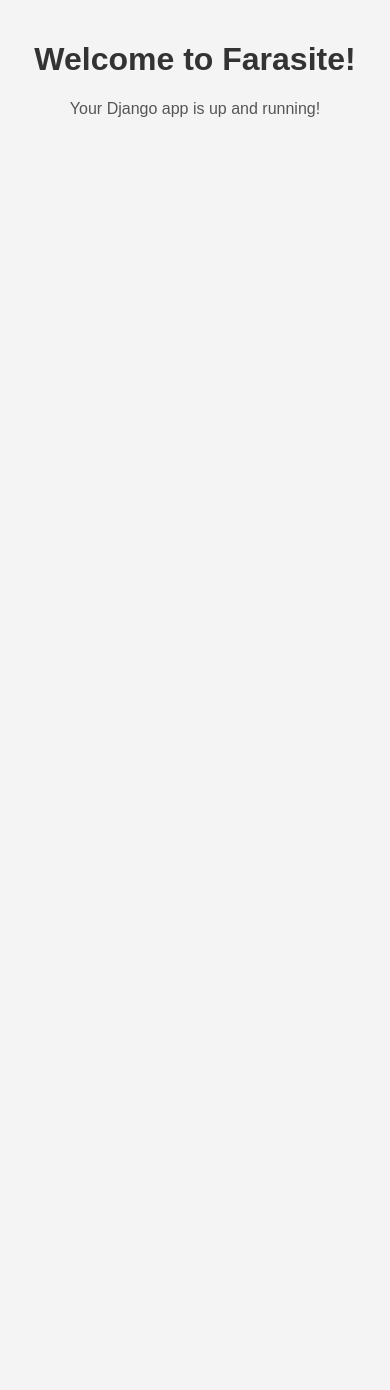
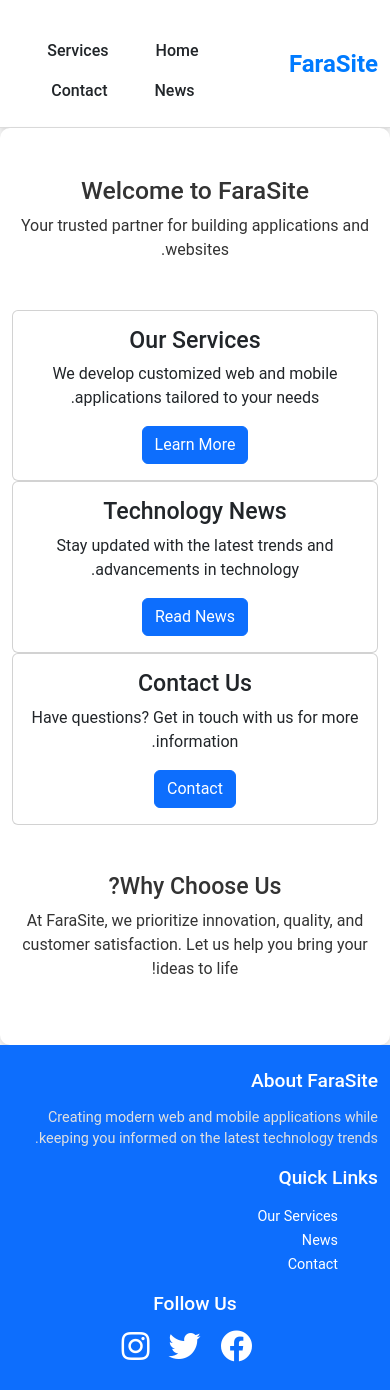
Before and after one commit to nimakoohi/farasite, a Django app: page / in a window 390 px wide. Before the commit the page ends 117 px from the top, so only its background shows below. Run offline with Django 5.2, Linux system fonts and the light colour scheme.

Commit message:
feat: Enhance base template and CSS for a more professional design
- Updated `base.html`:
  - Added a sticky header with improved navigation.
  - Redesigned the footer with grid layout, quick links, and social media integration.
  - Improved layout structure for better readability and user experience.

- Updated `BaseStyle.css`:
  - Defined a consistent color scheme and typography.
  - Enhanced header and navigation styling with hover effects and spacing.
  - Redesigned footer styling with responsive grids and polished social media links.
  - Styled the main content area with background, shadows, and border-radius.
  - Added responsive styles for mobile devices.

These changes improve the site's aesthetics, usability, and responsiveness.

```diff
--- /dev/null
+++ b/farasite_project/farasite/static/BaseStyle.css
@@ -0,0 +1,95 @@
+/* Typography and Color Scheme */
+body {
+    font-family: 'Roboto', sans-serif;
+    font-size: 16px;
+    color: #333;
+    background-color: #f4f4f4;
+    margin: 0;
+    padding: 0;
+}
+
+a {
+    text-decoration: none;
+}
+
+a:hover {
+    text-decoration: underline;
+}
+
+/* Header Styling */
+.site-header {
+    background-color: #ffffff;
+    border-bottom: 1px solid #ddd;
+}
+
+.site-header .navbar-brand {
+    font-size: 1.5rem;
+    color: #007bff;
+}
+
+.site-header .nav-link {
+    font-weight: 500;
+    margin-right: 15px;
+    transition: color 0.3s;
+}
+
+.site-header .nav-link:hover {
+    color: #0056b3;
+}
+
+/* Main Content */
+main {
+    background: #fff;
+    padding: 20px;
+    border-radius: 10px;
+    box-shadow: 0px 2px 5px rgba(0, 0, 0, 0.1);
+}
+
+/* Footer Styling */
+.site-footer {
+    background-color: #007bff;
+    color: #fff;
+    padding: 30px 0;
+}
+
+.site-footer h5 {
+    font-size: 1.2rem;
+    margin-bottom: 15px;
+}
+
+.site-footer p, .site-footer a {
+    font-size: 0.9rem;
+    color: #e0e0e0;
+}
+
+.site-footer a:hover {
+    color: #ffffff;
+}
+
+.site-footer .text-center a {
+    color: #fff;
+    margin-right: 15px;
+    font-size: 1.5rem;
+}
+
+/* Utility Classes */
+.text-primary {
+    color: #007bff !important;
+}
+
+.shadow-sm {
+    box-shadow: 0 2px 5px rgba(0, 0, 0, 0.1) !important;
+}
+
+/* Responsive Design */
+@media (max-width: 768px) {
+    .site-header {
+        flex-direction: column;
+        text-align: center;
+    }
+
+    .site-header .nav {
+        margin-top: 15px;
+        justify-content: center;
+    }
+}
--- /dev/null
+++ b/farasite_project/farasite/templates/base.html
@@ -0,0 +1,60 @@
+{% load static %}
+<!DOCTYPE html>
+<html lang="fa" dir="rtl">
+<head>
+    <meta charset="UTF-8">
+    <link rel="icon" href="{% static 'img/favicon_Farasite.png' %}" type="image/png">
+    <meta name="viewport" content="width=device-width, initial-scale=1.0">
+    <link href="https://cdnjs.cloudflare.com/ajax/libs/font-awesome/5.15.4/css/all.min.css" rel="stylesheet">
+    <link href="https://cdn.jsdelivr.net/npm/bootstrap@5.3.0-alpha3/dist/css/bootstrap.min.css" rel="stylesheet">
+    <link rel="stylesheet" href="{% static 'BaseStyle.css' %}">
+    <title>{% block title %}FaraSite{% endblock %}</title>
+</head>
+<body>
+    <header class="site-header shadow-sm">
+        <div class="container d-flex justify-content-between align-items-center py-3">
+            <a class="navbar-brand fw-bold text-primary" href="/">FaraSite</a>
+            <nav>
+                <ul class="nav">
+                    <li class="nav-item"><a class="nav-link text-dark" href="/">Home</a></li>
+                    <li class="nav-item"><a class="nav-link text-dark" href="/services">Services</a></li>
+                    <li class="nav-item"><a class="nav-link text-dark" href="/news">News</a></li>
+                    <li class="nav-item"><a class="nav-link text-dark" href="/contact">Contact</a></li>
+                </ul>
+            </nav>
+        </div>
+    </header>
+
+    <main class="container py-5">
+        {% block content %}
+        {% endblock %}
+    </main>
+
+    <footer class="site-footer bg-primary text-white py-4">
+        <div class="container">
+            <div class="row">
+                <div class="col-md-4">
+                    <h5>About FaraSite</h5>
+                    <p>Creating modern web and mobile applications while keeping you informed on the latest technology trends.</p>
+                </div>
+                <div class="col-md-4">
+                    <h5>Quick Links</h5>
+                    <ul class="list-unstyled">
+                        <li><a class="text-white" href="/services">Our Services</a></li>
+                        <li><a class="text-white" href="/news">News</a></li>
+                        <li><a class="text-white" href="/contact">Contact</a></li>
+                    </ul>
+                </div>
+                <div class="col-md-4 text-center">
+                    <h5>Follow Us</h5>
+                    <a href="#" class="text-white me-3"><i class="fab fa-facebook fa-lg"></i></a>
+                    <a href="#" class="text-white me-3"><i class="fab fa-twitter fa-lg"></i></a>
+                    <a href="#" class="text-white"><i class="fab fa-instagram fa-lg"></i></a>
+                </div>
+            </div>
+        </div>
+    </footer>
+
+    <script src="https://cdn.jsdelivr.net/npm/bootstrap@5.3.0-alpha3/dist/js/bootstrap.bundle.min.js"></script>
+</body>
+</html>
--- a/farasite_project/farasite/templates/home.html
+++ b/farasite_project/farasite/templates/home.html
@@ -1,32 +1,45 @@
-<!DOCTYPE html>
-<html lang="en">
-<head>
-    <meta charset="UTF-8">
-    <meta name="viewport" content="width=device-width, initial-scale=1.0">
-    <title>Farasite</title>
-    <style>
-        body {
-            font-family: Arial, sans-serif;
-            text-align: center;
-            margin: 0;
-            padding: 0;
-            background-color: #f4f4f4;
-        }
-        .container {
-            padding: 20px;
-        }
-        h1 {
-            color: #333;
-        }
-        p {
-            color: #555;
-        }
-    </style>
-</head>
-<body>
-    <div class="container">
-        <h1>Welcome to Farasite!</h1>
-        <p>Your Django app is up and running!</p>
+{% extends "base.html" %}
+
+{% block title %}Home - FaraSite{% endblock %}
+
+{% block content %}
+<div class="text-center">
+    <h2>Welcome to FaraSite</h2>
+    <p>Your trusted partner for building applications and websites.</p>
+
+    <div class="row mt-5">
+        <div class="col-md-4">
+            <div class="card">
+                <div class="card-body">
+                    <h3 class="card-title">Our Services</h3>
+                    <p class="card-text">We develop customized web and mobile applications tailored to your needs.</p>
+                    <a href="/services" class="btn btn-primary">Learn More</a>
+                </div>
+            </div>
+        </div>
+        <div class="col-md-4">
+            <div class="card">
+                <div class="card-body">
+                    <h3 class="card-title">Technology News</h3>
+                    <p class="card-text">Stay updated with the latest trends and advancements in technology.</p>
+                    <a href="/news" class="btn btn-primary">Read News</a>
+                </div>
+            </div>
+        </div>
+        <div class="col-md-4">
+            <div class="card">
+                <div class="card-body">
+                    <h3 class="card-title">Contact Us</h3>
+                    <p class="card-text">Have questions? Get in touch with us for more information.</p>
+                    <a href="/contact" class="btn btn-primary">Contact</a>
+                </div>
+            </div>
+        </div>
     </div>
-</body>
-</html>
+
+    <div class="mt-5">
+        <h3>Why Choose Us?</h3>
+        <p>At FaraSite, we prioritize innovation, quality, and customer satisfaction. Let us help you bring your ideas to life!</p>
+    </div>
+</div>
+{% endblock %}
--- a/farasite_project/farasite/urls.py
+++ b/farasite_project/farasite/urls.py
@@ -1,6 +1,10 @@
+from django.contrib import admin
 from django.urls import path
 from . import views
 
 urlpatterns = [
-    path('', views.home, name='home'),
+    path('', views.home_view, name='home'),
+    path('services/', views.services_view, name='services'),
+    path('news/', views.news_view, name='news'),
+    path('contact/', views.contact_view, name='contact'),
 ]
--- a/farasite_project/farasite/views.py
+++ b/farasite_project/farasite/views.py
@@ -1,4 +1,13 @@
 from django.shortcuts import render
 
-def home(request):
+def home_view(request):
     return render(request, 'home.html')
+
+def services_view(request):
+    return render(request, 'services.html')
+
+def news_view(request):
+    return render(request, 'news.html')
+
+def contact_view(request):
+    return render(request, 'contact.html')
```
Also changed, not shown: farasite_project/farasite/static/img/favicon_Farasite.png (added).
